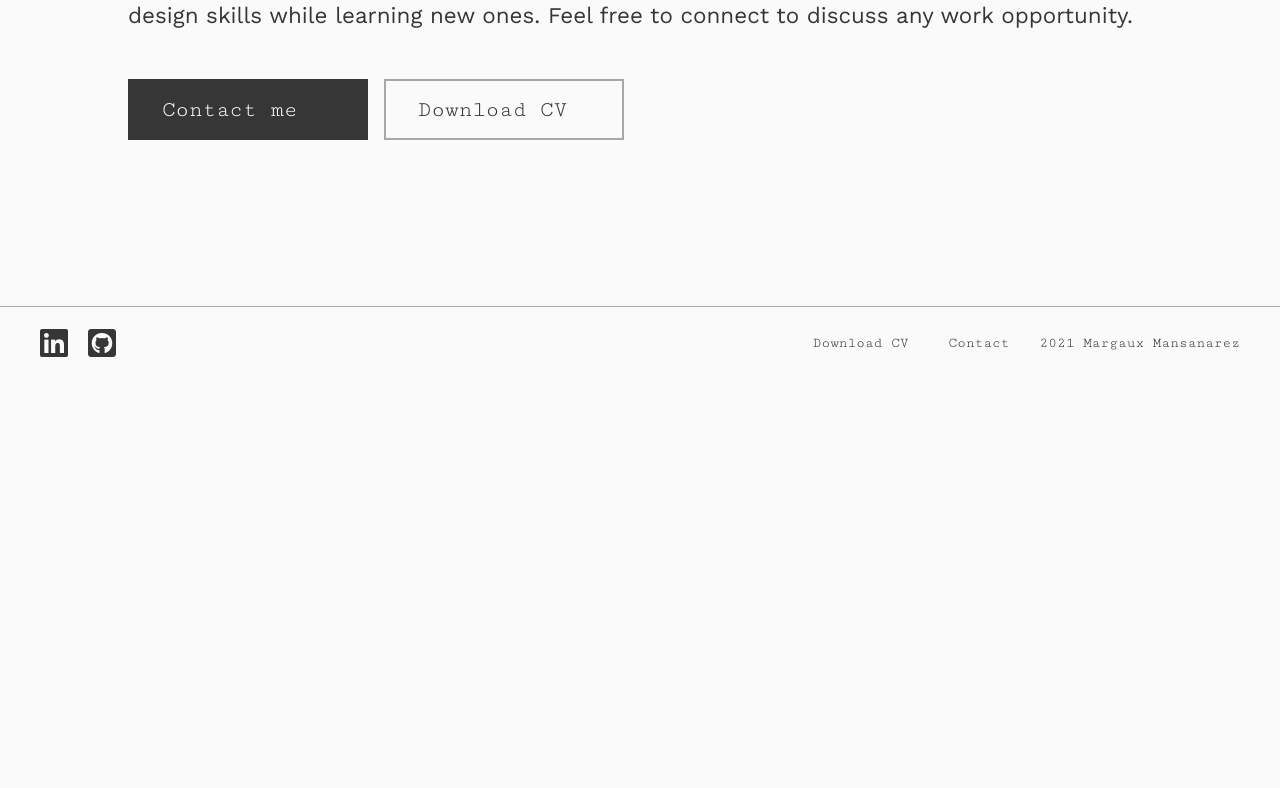
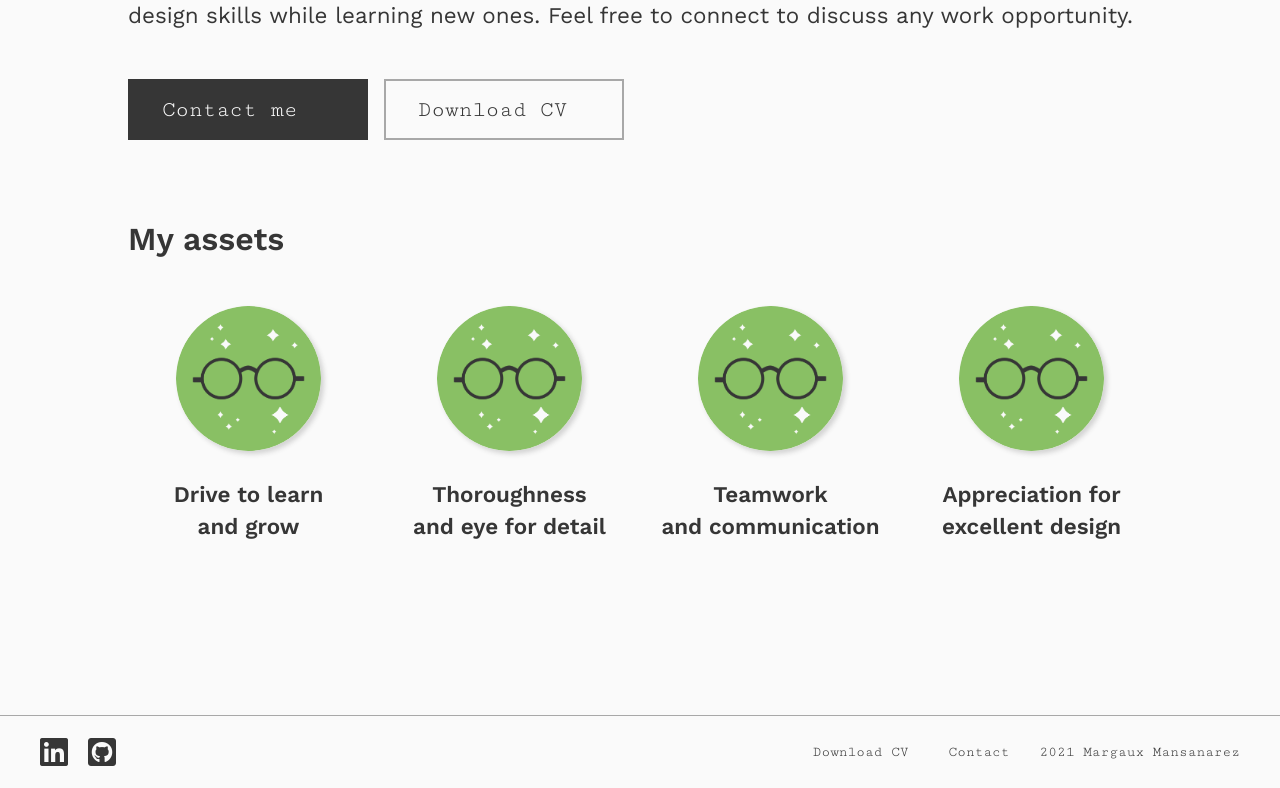
Before and after one commit to margaux-m/portfolio, a PHP site: page /pages/about.html in a window 1280 px wide. Shown: the part 1464-2252 px from the top of the page. Before the commit the page ends 1821 px from the top, so only its background shows below. Run offline with PHP 8.4, Linux system fonts and the light colour scheme; some libraries are stand-ins or nearby versions.

Commit message:
About: added asset cards

```diff
--- /dev/null
+++ b/assets/css/components/cards.css
@@ -0,0 +1,16 @@
+.asset-cards {
+  display: grid;
+  grid-template-columns: repeat(4, 1fr);
+  grid-gap: 20px;
+  text-align: center;
+}
+
+.asset-card > img {
+  width: 60%;
+  border-radius: 50%;
+  box-shadow: 3px 3px 5px rgba(54, 54, 54, 0.2);
+}
+
+.asset-card > p {
+  font-weight: 600;
+}
--- a/assets/css/style.css
+++ b/assets/css/style.css
@@ -8,6 +8,7 @@ font-family: 'Work Sans', sans-serif;*/
 
 /* Components */
 @import url('components/btn.css');
+@import url('components/cards.css');
 @import url('components/container.css');
 @import url('components/email.css');
 @import url('components/footer.css');
@@ -91,6 +92,11 @@ h1#role-title {
   margin-top: 0;
 }
 
+.h2-subtitle {
+  margin-top: 4rem;
+  margin-bottom: 3rem;
+}
+
 .center {
   text-align: center;
 }
--- a/pages/about.html
+++ b/pages/about.html
@@ -67,6 +67,25 @@
       <a class="btn btn-solid" href="./contact.html">Contact me</a>
       <a class="btn btn-outline" href="../assets/pdf/cv-margaux-mansanarez.pdf" target="_blank">Download CV</a>
     </div>
+    <h2 class="h2-subtitle">My assets</h2>
+    <div class="asset-cards">
+      <div class="asset-card">
+        <img src="../assets/images/thoroughness.png" alt="Glasses shinning">
+        <p>Drive to learn <br>and grow</p>
+      </div>
+      <div class="asset-card">
+        <img src="../assets/images/thoroughness.png" alt="Glasses shinning">
+        <p>Thoroughness <br>and eye for detail</p>
+      </div>
+      <div class="asset-card">
+        <img src="../assets/images/thoroughness.png" alt="Glasses shinning">
+        <p>Teamwork <br>and communication</p>
+      </div>
+      <div class="asset-card">
+        <img src="../assets/images/thoroughness.png" alt="Glasses shinning">
+        <p>Appreciation for excellent design</p>
+      </div>
+    </div>
   </div>
   <!-- Footer -->
   <footer>
```
Also changed, not shown: assets/images/thoroughness.png (added).
